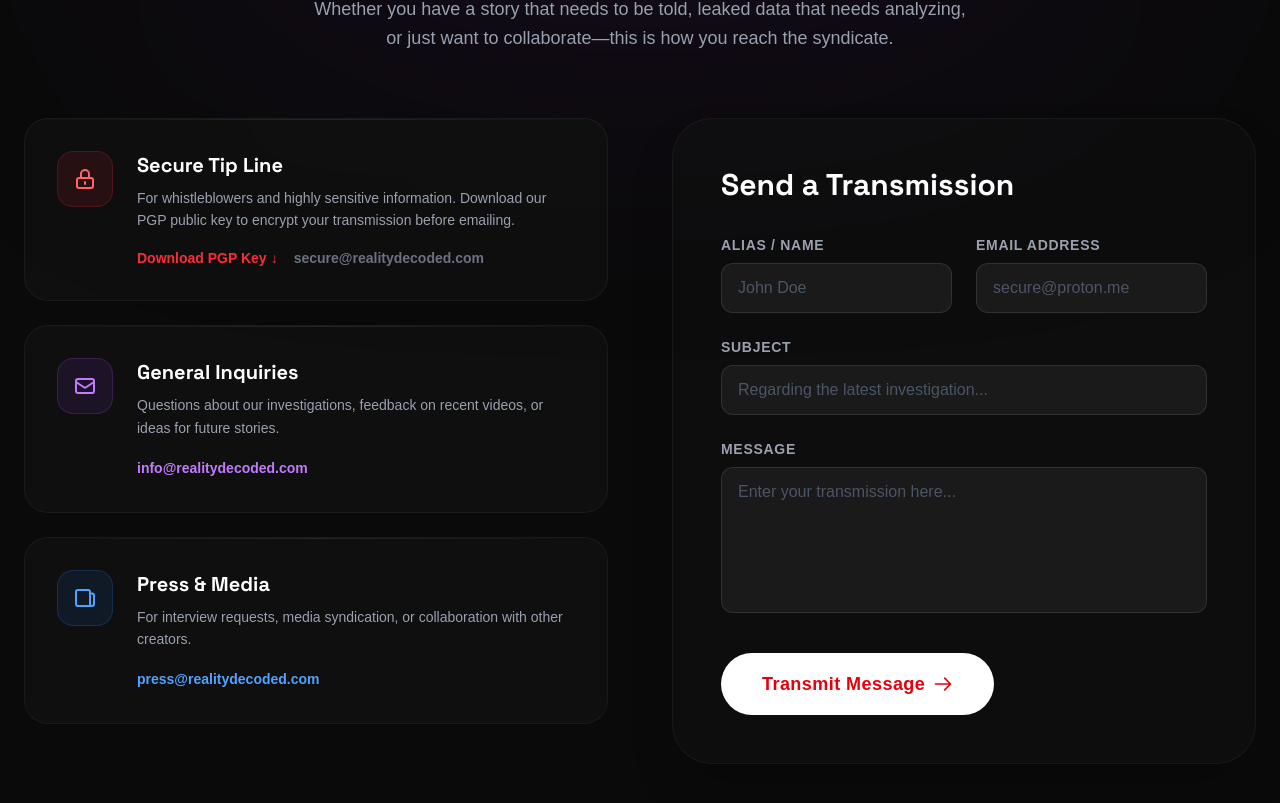
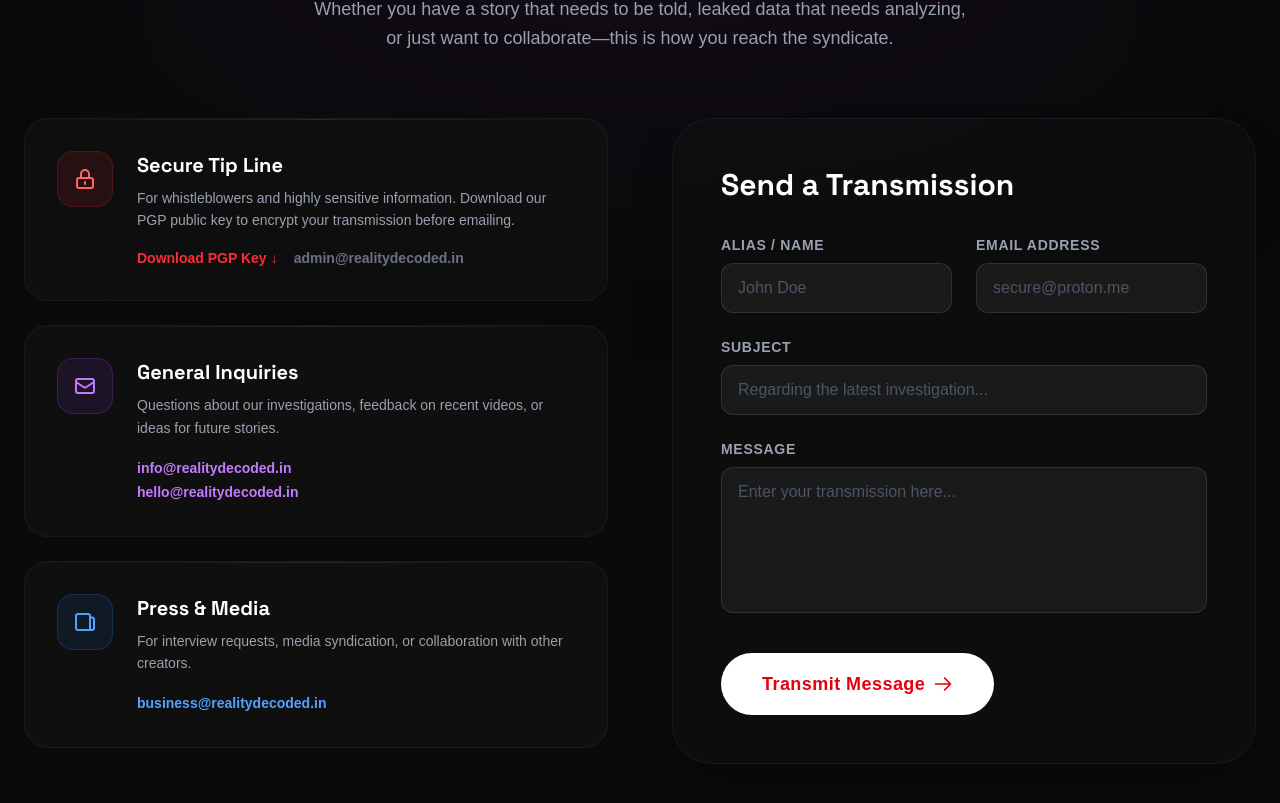
Before and after one commit to sarajittbiswas/reality-decoded, a Next.js app: page /contact in a window 1280 px wide. Shown: the part 383-1186 px from the top of the page. Built offline with nearby package versions, Linux system fonts and the light colour scheme.

Commit message:
update emails/contact

```diff
--- a/src/app/contact/page.tsx
+++ b/src/app/contact/page.tsx
@@ -138,8 +138,8 @@ export default function ContactPage() {
                     <a href="/public-key.asc" download className="text-red-500 text-sm font-bold hover:text-red-400 transition-colors flex items-center gap-1">
                       Download PGP Key <span>&darr;</span>
                     </a>
-                    <a href="mailto:secure@realitydecoded.com" className="text-gray-500 text-sm font-bold hover:text-white transition-colors">
-                      secure@realitydecoded.com
+                    <a href="mailto:admin@realitydecoded.in" className="text-gray-500 text-sm font-bold hover:text-white transition-colors">
+                      admin@realitydecoded.in
                     </a>
                   </div>
                 </div>
@@ -158,8 +158,12 @@ export default function ContactPage() {
                   <p className="text-gray-400 text-sm leading-relaxed mb-4">
                     Questions about our investigations, feedback on recent videos, or ideas for future stories.
                   </p>
-                  <a href="mailto:info@realitydecoded.com" className="text-purple-400 text-sm font-bold hover:text-purple-300 transition-colors">
-                    info@realitydecoded.com
+                  <a href="mailto:info@realitydecoded.in" className="text-purple-400 text-sm font-bold hover:text-purple-300 transition-colors">
+                    info@realitydecoded.in
+                  </a>
+                  <br></br>
+                  <a href="mailto:hello@realitydecoded.in" className="text-purple-400 text-sm font-bold hover:text-purple-300 transition-colors">
+                    hello@realitydecoded.in
                   </a>
                 </div>
               </div>
@@ -177,8 +181,8 @@ export default function ContactPage() {
                   <p className="text-gray-400 text-sm leading-relaxed mb-4">
                     For interview requests, media syndication, or collaboration with other creators.
                   </p>
-                  <a href="mailto:press@realitydecoded.com" className="text-blue-400 text-sm font-bold hover:text-blue-300 transition-colors">
-                    press@realitydecoded.com
+                  <a href="mailto:business@realitydecoded.in" className="text-blue-400 text-sm font-bold hover:text-blue-300 transition-colors">
+                    business@realitydecoded.in
                   </a>
                 </div>
               </div>
```
Also changed, not shown: 1 other file (tests, documents, lock files or other folders).
